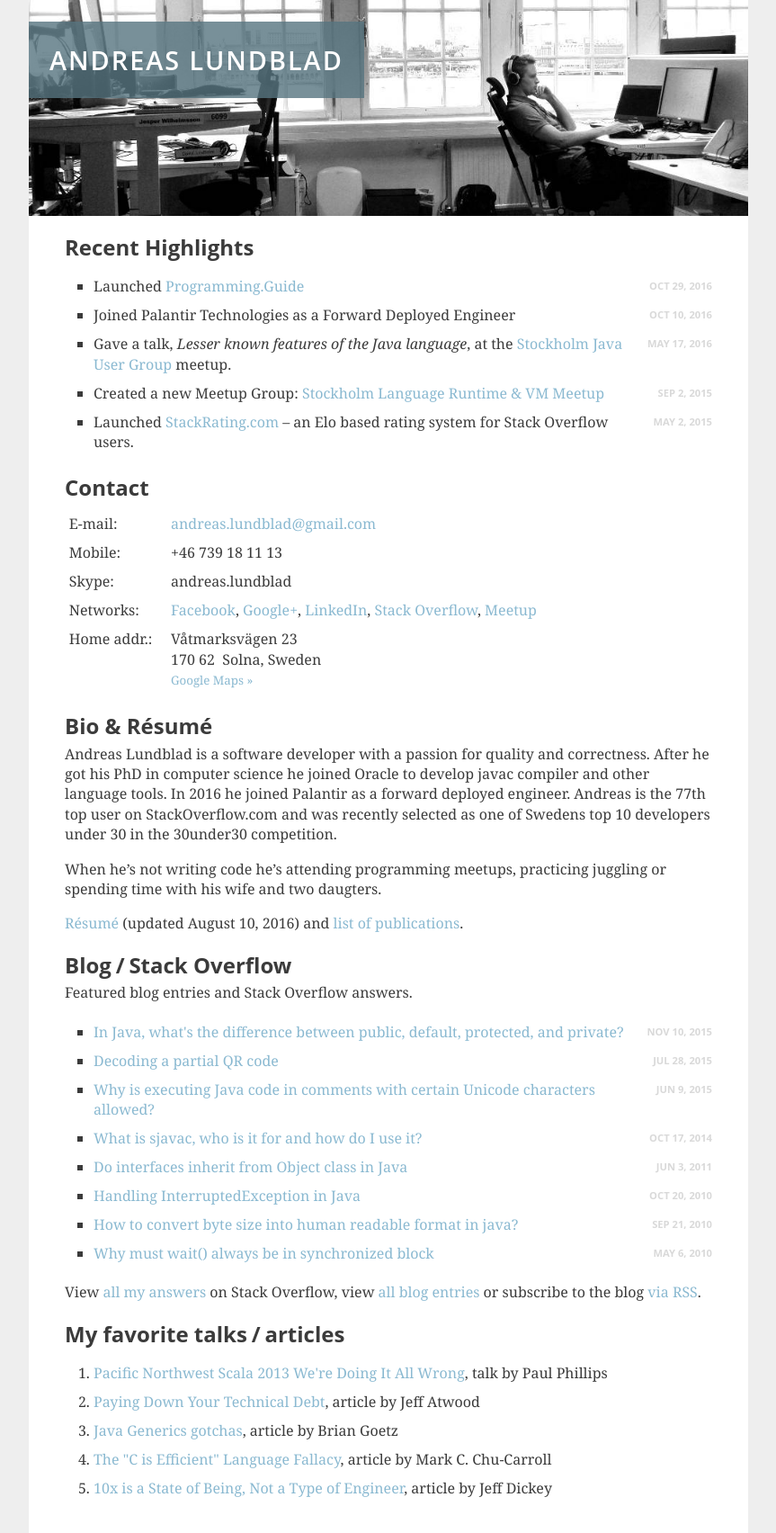
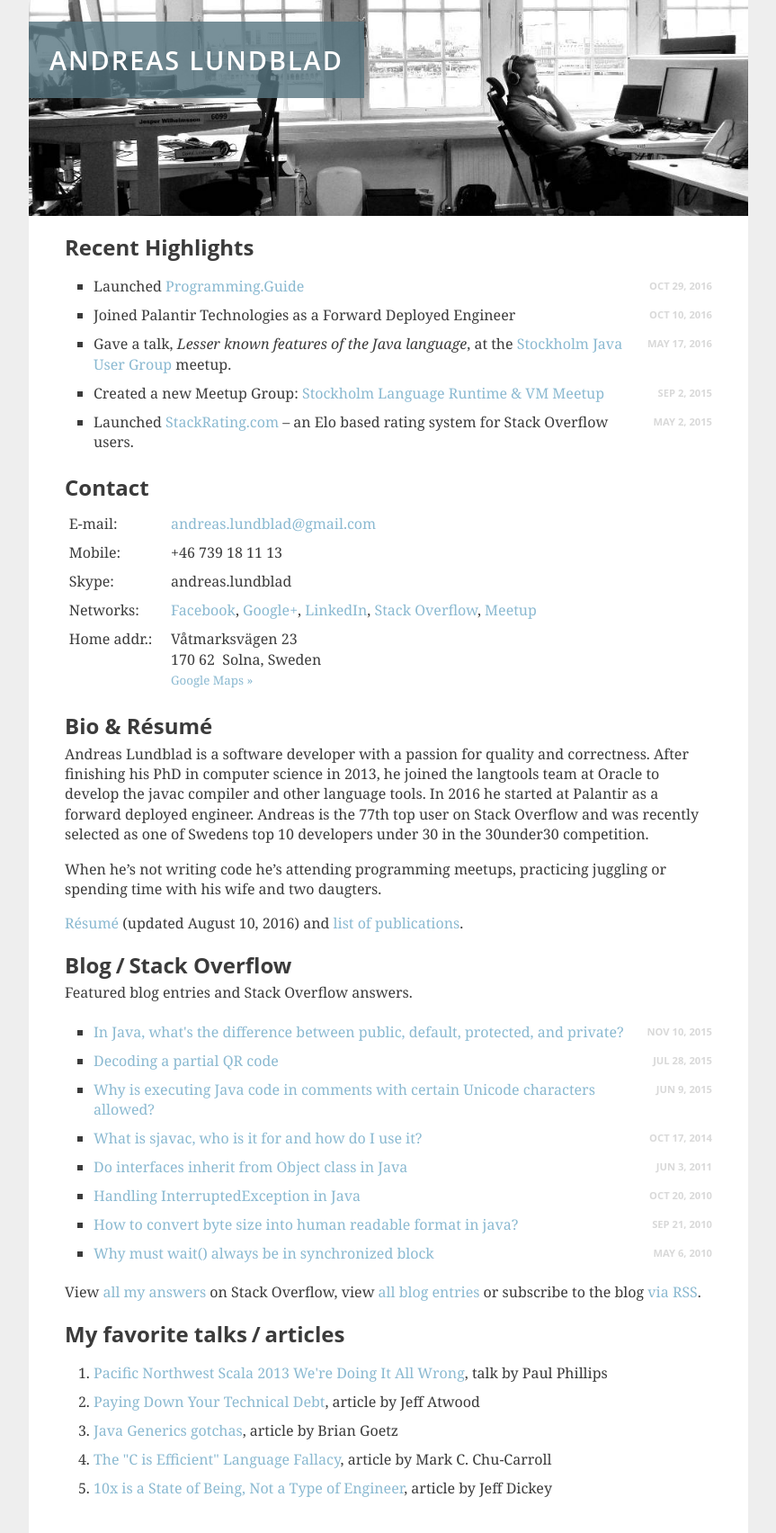
Before and after one commit to aioobe/aioobe.github.io, a Jekyll site: the page built from index.html, in a window 1280 px wide. Shown: the whole page at 90% size, without its empty margins (208-1071 px from the left). Built offline with Jekyll 4.4.1, drawn with Linux system fonts in a browser that asks for light colours.

Commit message:
Further updates to the bio.

```diff
--- a/index.html
+++ b/index.html
@@ -81,7 +81,7 @@ featured:
 
 
 <h2>Bio &amp; R&eacute;sum&eacute;</h2>
-<p>Andreas Lundblad is a software developer with a passion for quality and correctness. After he got his PhD in computer science he joined Oracle to develop javac compiler and other language tools. In 2016 he joined Palantir as a forward deployed engineer. Andreas is the 77th top user on StackOverflow.com and was recently selected as one of Swedens top 10 developers under 30 in the 30under30 competition.</p>
+<p>Andreas Lundblad is a software developer with a passion for quality and correctness. After finishing his PhD in computer science in 2013, he joined the langtools team at Oracle to develop the javac compiler and other language tools. In 2016 he started at Palantir as a forward deployed engineer. Andreas is the 77th top user on Stack Overflow and was recently selected as one of Swedens top 10 developers under 30 in the 30under30 competition.</p>
 
 <p>When he&rsquo;s not writing code he&rsquo;s attending programming meetups, practicing juggling or spending time with his wife and two daugters.</p>
 
```
